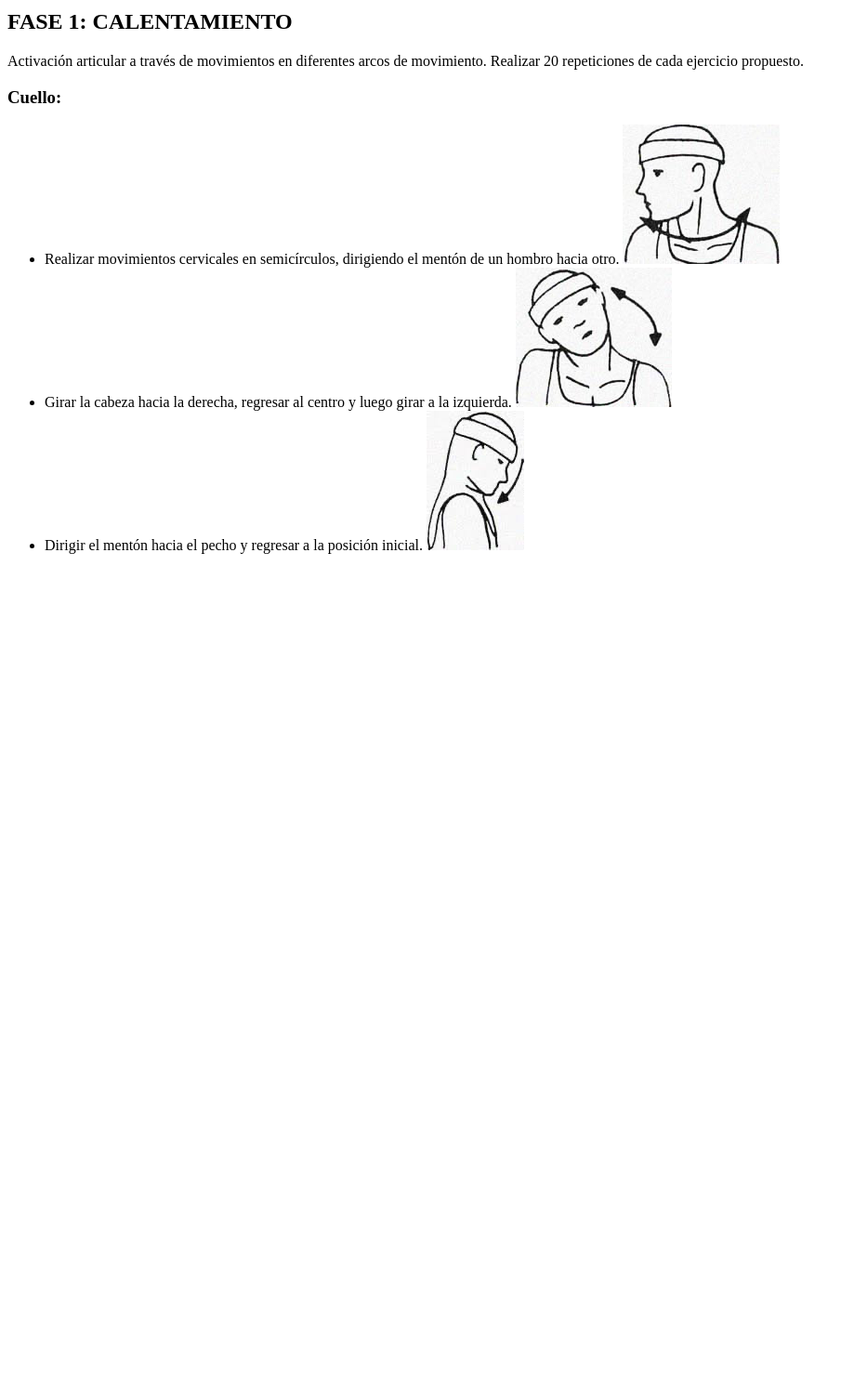
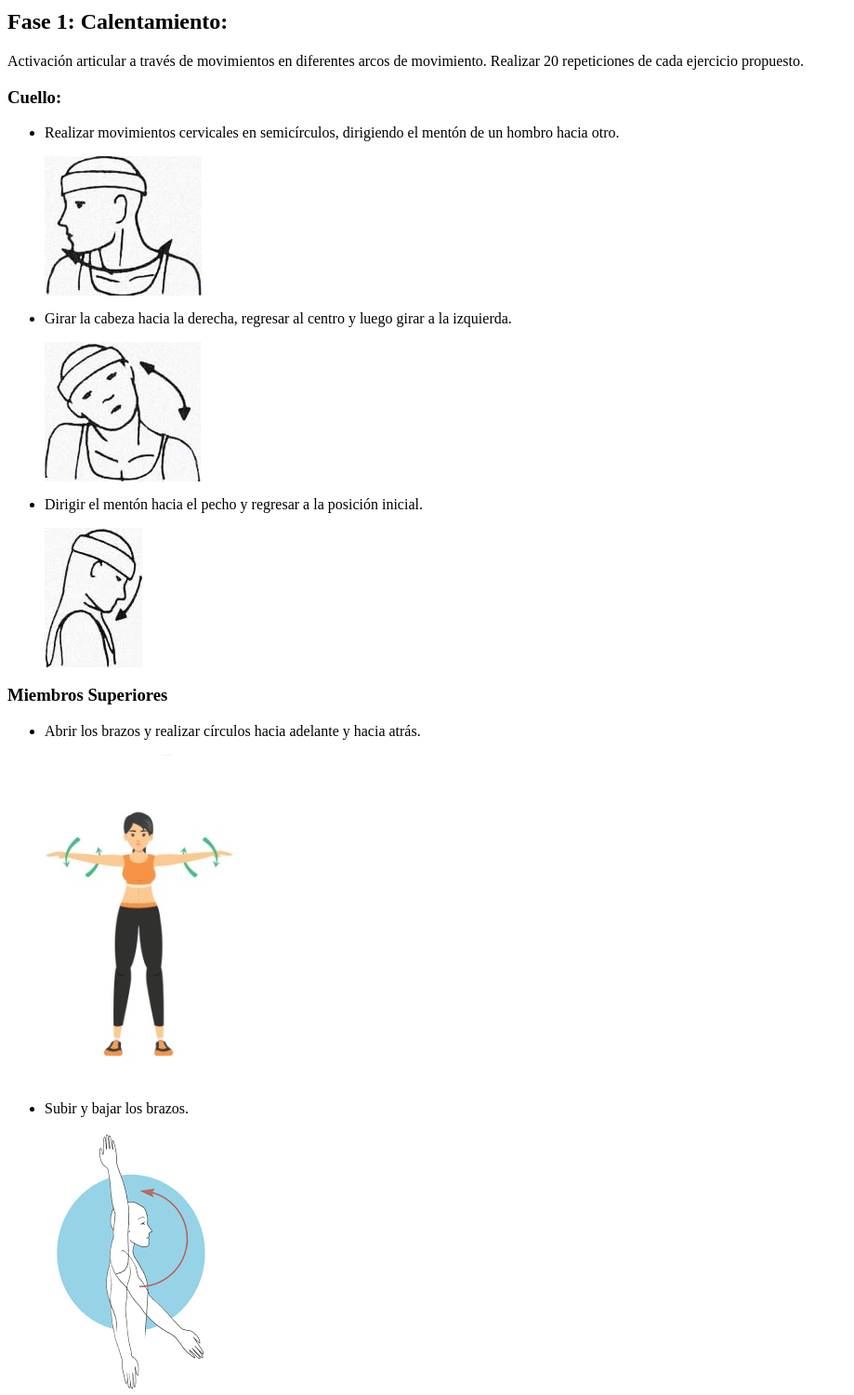
Before and after one commit to kateserna/plan_de_entrenamiento, a plain HTML site: page index.html in a window 1280 px wide. Shown: the part 280-1781 px from the top of the page at 93% size, without its empty margins (0-919 px from the left). Before the commit the page ends 892 px from the top, so only its background shows below. Drawn offline with Linux system fonts and the light colour scheme.

Commit message:
Seccion calentamietno de miembro superior

```diff
--- a/index.html
+++ b/index.html
@@ -26,20 +26,35 @@
                 Prevenir lesiones osteomusculares asociadas a posturas mantenidas (jornada laboral).
             </li>
         </ul>
-        <h2>FASE 1: CALENTAMIENTO</h2>
+        <h2>Fase 1: Calentamiento:</h2>
         <p>Activación articular a través de movimientos en diferentes arcos de movimiento. Realizar 20 repeticiones de cada ejercicio propuesto.</p>
 
         <h3>Cuello:</h3>
         <ul>
-            <li>Realizar movimientos cervicales en semicírculos, dirigiendo el mentón de un hombro hacia otro.
+            <li><p>Realizar movimientos cervicales en semicírculos, dirigiendo el mentón de un hombro hacia otro.</p>
                 <img src="imgs/imgs/img-000.png" alt="">
             </li>
 
-            <li>Girar la cabeza hacia la derecha, regresar al centro y luego girar a la izquierda.
+            <li><p>Girar la cabeza hacia la derecha, regresar al centro y luego girar a la izquierda.</p>
                 <img src='imgs/imgs/img-001.png'>
             </li>
-            <li>Dirigir el mentón hacia el pecho y regresar a la posición inicial.
+            <li><p>Dirigir el mentón hacia el pecho y regresar a la posición inicial.</p>
                 <img src="imgs/imgs/img-002.png" alt="">
+            </li>
+        </ul>
+
+        <h3>Miembros Superiores</h3>
+        <ul>
+            <li><p>Abrir los brazos y realizar círculos hacia adelante y hacia atrás.</p>
+                <img src="imgs/imgs/img-003.png" alt="">
+            </li>
+            <li><p>Subir y bajar los brazos.</p>
+                <img src="imgs/imgs/img-004.png" alt="">
+            </li>
+            <li><p>Flexionar y extender los codos.</p>
+                <img src="imgs/imgs/img-005.png" alt="">
+            </li>
+            <li><p>Realizar movimientos circulares con las muñecas.</p>
             </li>
         </ul>
 
@@ -48,5 +63,7 @@
 
 
 
+
+
     </body>
 </html>
```
